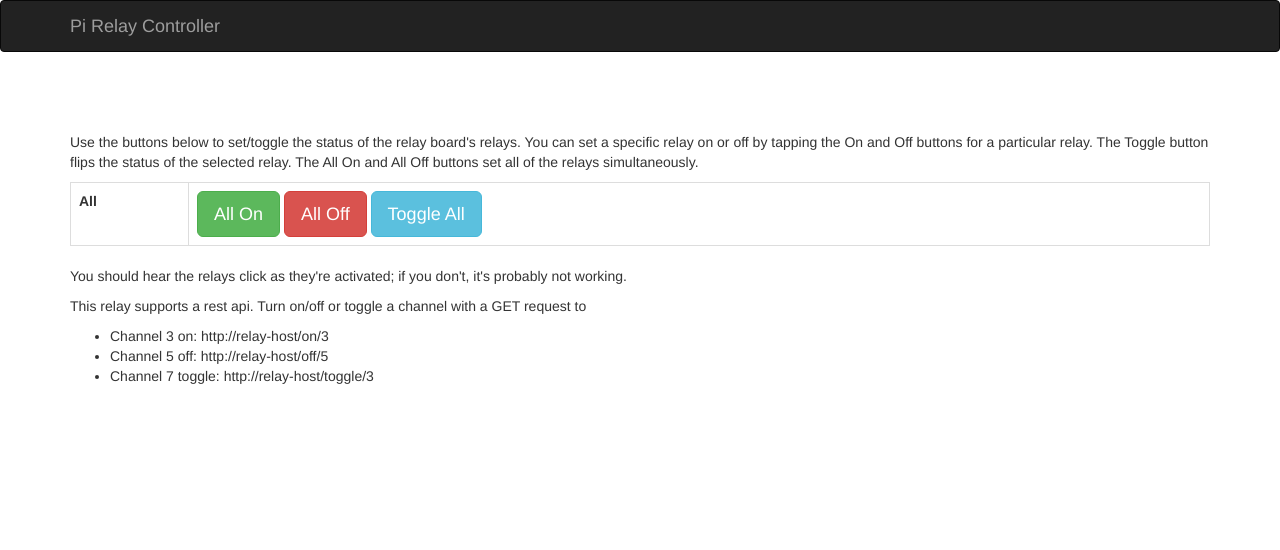
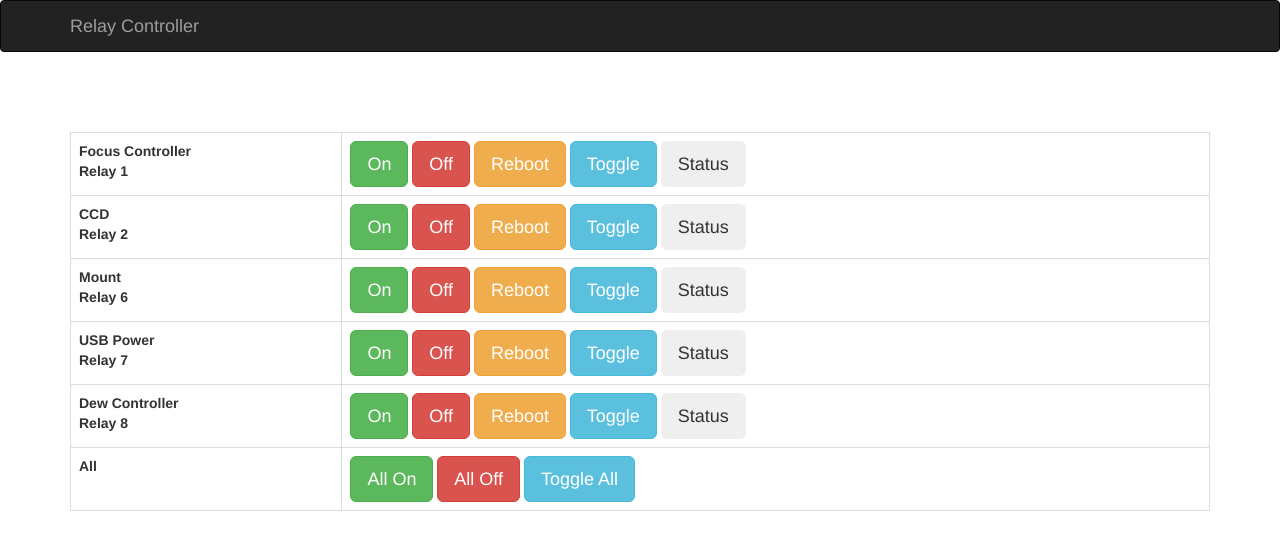
Before and after one commit to gshau/pi-relay-controller, a Flask app: page / in a window 1280 px wide. Shown: the top 550 px of the page. Run offline with Flask 2, Linux system fonts and the light colour scheme; parts of the project's set-up code (start-up, migrations or seed data) failed here and were passed over; some libraries are stand-ins or nearby versions.

Commit message:
cleanup html

```diff
--- a/channels.json
+++ b/channels.json
@@ -1,45 +1,45 @@
 {
     "channels": [
         {
-            "visible": "True",
+            "visible": true,
             "channel": 1,
-            "name": "Relay 1"
+            "name": "Focus Controller"
         },
         {
-            "visible": "True",
+            "visible": true,
             "channel": 2,
-            "name": "Relay 2"
+            "name": "CCD"
         },
         {
-            "visible": "True",
+            "visible": false,
             "channel": 3,
             "name": "Relay 3"
         },
         {
-            "visible": "True",
+            "visible": false,
             "channel": 4,
             "name": "Relay 4"
         },
         {
-            "visible": "True",
+            "visible": false,
             "channel": 5,
             "name": "Relay 5"
         },
         {
-            "visible": "True",
+            "visible": true,
             "channel": 6,
-            "name": "Relay 6"
+            "name": "Mount"
         },
         {
-            "visible": "True",
+            "visible": true,
             "channel": 7,
-            "name": "Relay 7"
+            "name": "USB Power"
         },
         {
-            "visible": "True",
+            "visible": true,
             "channel": 8,
-            "name": "Relay 8"
-        },
+            "name": "Dew Controller"
+        }
 
     ]
 }
--- a/server.py
+++ b/server.py
@@ -20,6 +20,8 @@ success_msg = '{msg:"success"}'
 PORTS = (3, 5, 7, 11, 12, 13, 15, 16)
 NUM_RELAY_PORTS = len(PORTS)
 
+RELAY_NAME = 'Relay Controller'
+
 # initialize the relay library with the system's port configuration
 if init_relay(PORTS):
     # turn all of the relays off, so we're starting with a clean slate.
@@ -40,7 +42,7 @@ with open('channels.json') as json_file:
 @app.route('/')
 def index():
     print("Loading app Main page")
-    return render_template('index.html', channel_info=channel_config['channels'])
+    return render_template('index.html', relay_name=RELAY_NAME, channel_info=channel_config['channels'])
 
 
 @app.route('/status/<int:relay>')
--- a/templates/base.html
+++ b/templates/base.html
@@ -1,6 +1,6 @@
 {% extends "bootstrap/base.html" %}
 
-{% block title %}Pi Relay Controller{% endblock %}
+{% block title %} {{ relay_name }}{% endblock %}
 
 {% block head %}
 {{ super() }}
@@ -16,7 +16,7 @@
 <div class="navbar navbar-inverse" role="navigation">
   <div class="container">
     <div class="navbar-header">
-      <a class="navbar-brand" href="/">Pi Relay Controller</a>
+           <a class="navbar-brand" href="/">{{ relay_name }}</a>
     </div>
   </div>
 </div>
--- a/templates/index.html
+++ b/templates/index.html
@@ -6,25 +6,24 @@
 <link href="{{ url_for('static', filename='css/sweetalert2.css') }}" rel="stylesheet">
 {% endblock %}
 
-{% block title %}Pi Relay Controller{% endblock %}
+{% block title %}{{ relay_name }}{% endblock %}
+
 
 {% block page_content %}
-<p>Use the buttons below to set/toggle the status of the relay board's relays. You can set a specific relay on or
-  off by tapping the On and Off buttons for a particular relay. The Toggle button flips the status of the selected
-  relay. The All On and All Off buttons set all of the relays simultaneously.</p>
 <table class="table table-bordered">
   <tbody>
 
     {% for val in channel_info  %}
+{% set i_channel = val['channel'] %}
       {% if val["visible"] %}
       <tr>
-       <th scope="row">{{ val['name'] }}</th>
+             <th scope="row">{{ val['name'] }} <br> Relay {{ val['channel'] }}</th>
         <td>
           <div class="btn-group-lg" role="group" aria-label="Relay {{ i_channel }}">
             <button type="button" class="btn btn-success" id="on-{{ i_channel }}" onclick="setRelay({{ i_channel }}, 'on');">On</button>
             <button type="button" class="btn btn-danger" id="off-{{ i_channel }}" onclick="setRelay({{ i_channel }}, 'off');">Off
             </button>
-            <button type="button" class="btn btn-warning" id="off-{{ i_channel }}" onclick="setRelay({{ i_channel }}, 'reboot');">Reboot
+            <button type="button" class="btn btn-warning" id="reboot-{{ i_channel }}" onclick="setRelay({{ i_channel }}, 'reboot');">Reboot
             </button>
             <button type="button" class="btn btn-info" id="toggle-{{ i_channel }}" onclick="toggleRelay({{ i_channel }});">Toggle
             </button>
@@ -54,15 +53,7 @@
     </tr>
   </tbody>
 </table>
-<p>You should hear the relays click as they're activated; if you don't, it's probably not working.</p>
 
-<div>
-  <p>This relay supports a rest api. Turn on/off or toggle a channel with a GET request to
-    <ul>
-      <li>Channel 3 on: http://relay-host/on/3</li>
-      <li>Channel 5 off: http://relay-host/off/5</li>
-      <li>Channel 7 toggle: http://relay-host/toggle/3</li>
-    </ul>
-  </p>
 </div>
+
 {% endblock %}
```
